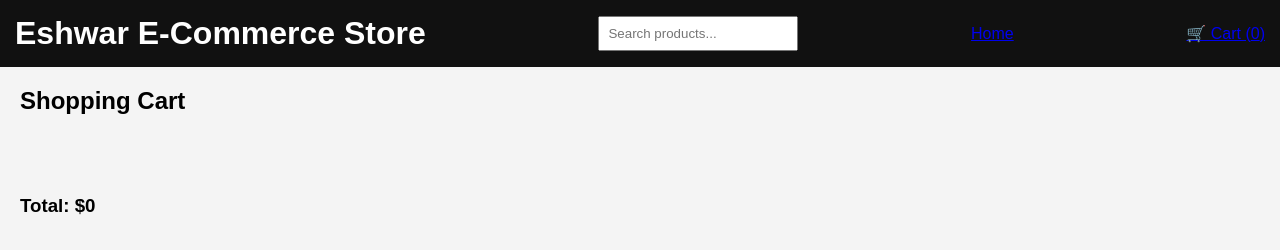
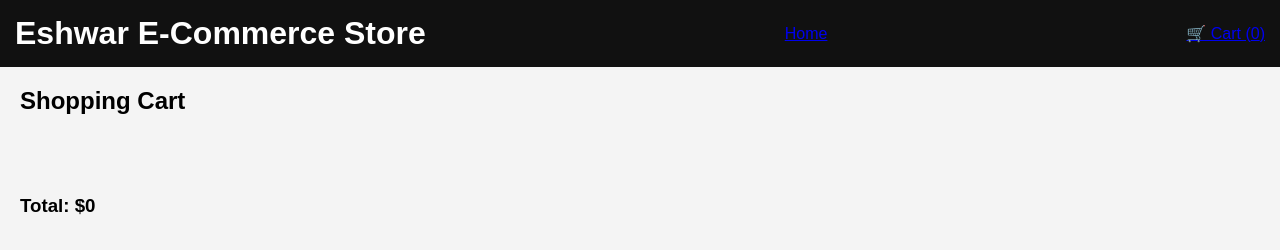
Before and after one commit to EshwarNaikG/simple_ecomerce_first_Project, a plain HTML site: page cart.html in a window 1280 px wide. Drawn offline with Linux system fonts and the light colour scheme.

Commit message:
search input button removed from cart.html

```diff
--- a/cart.html
+++ b/cart.html
@@ -8,7 +8,6 @@
 
 <header class="navbar">
   <h1>Eshwar E-Commerce Store</h1>
-  <input type="text" id="search" placeholder="Search products...">
   <a href="index.html"> Home</a>
   <a href="cart.html">🛒 Cart (<span id="cart-count">0</span>)</a>
 </header>
```
